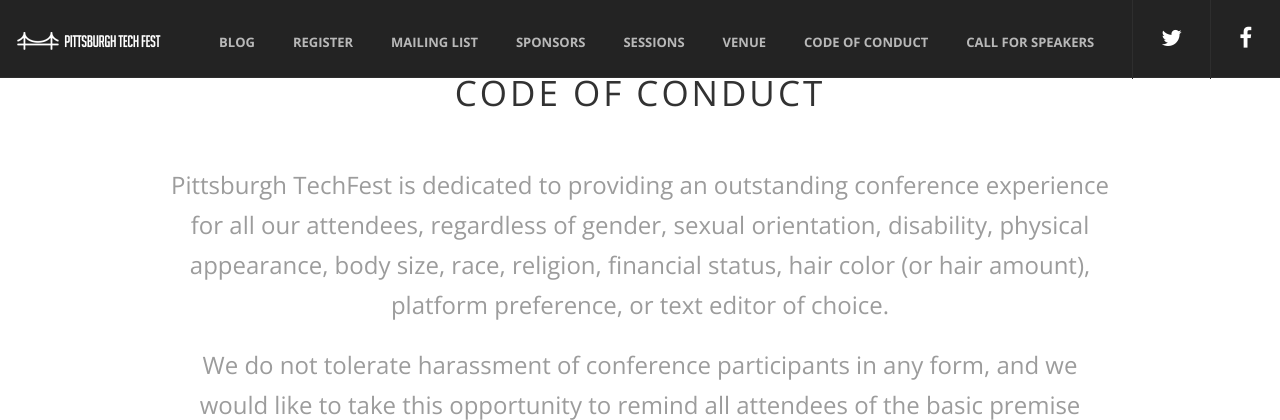
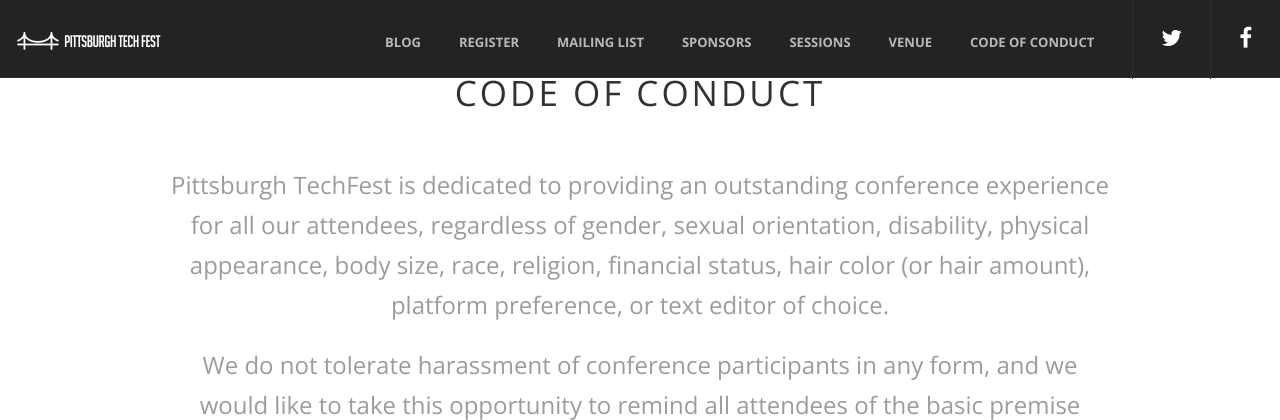
Before and after one commit to PghTechFest/pypghtechfest, a Flask app: page /codeofconduct in a window 1280 px wide. Shown: the top 420 px of the page. Run offline with Flask 2, Linux system fonts and the light colour scheme; some libraries are stand-ins or nearby versions.

Commit message:
cleaning up the nav

```diff
--- a/app/templates/base.html
+++ b/app/templates/base.html
@@ -76,14 +76,9 @@
                             {% if settings['openVolunteers'] %}
                                 <li><a href="https://docs.google.com/forms/d/1u5V_lrETsq30IoouBW8O2bXi4JF14h4lnZ1YQUO3muc/viewform" class="external" target="_blank">Volunteers <span class="label label-danger">Open</span></a></li>
                             {% endif %}
-                            <li>
-                                <a href="callforspeakers" class="external">
-                                    Call For Speakers
-                                    {% if settings['openSpeakers'] %}
-                                        <span class="label label-danger">Open</span>
-                                    {% endif %}
-                                </a>
-                            </li>
+                            {% if settings['openSpeakers'] %}
+                            <li><a href="callforspeakers" class="external">Call For Speakers<span class="label label-danger">Open</span></a></li>
+                            {% endif %}
                         </ul>
                     </nav>
                     <!-- *** MAIN NAVIGATION END *** -->
@@ -113,14 +108,9 @@
                     {% if settings['openVolunteers'] %}
                         <li><a href="https://docs.google.com/forms/d/1u5V_lrETsq30IoouBW8O2bXi4JF14h4lnZ1YQUO3muc/viewform" class="external" target="_blank">Volunteers <span class="label label-danger">Open</span></a></li>
                     {% endif %}
-                    <li>
-                        <a href="callforspeakers" class="external">
-                            Call For Speakers
-                            {% if settings['openSpeakers'] %}
-                                <span class="label label-danger">Open</span>
-                            {% endif %}
-                        </a>
-                    </li>
+                    {% if settings['openSpeakers'] %}
+                            <li><a href="callforspeakers" class="external">Call For Speakers<span class="label label-danger">Open</span></a></li>
+                    {% endif %}
                 </ul>
             </div>
             <!--mobileAreaMenu-->
```
